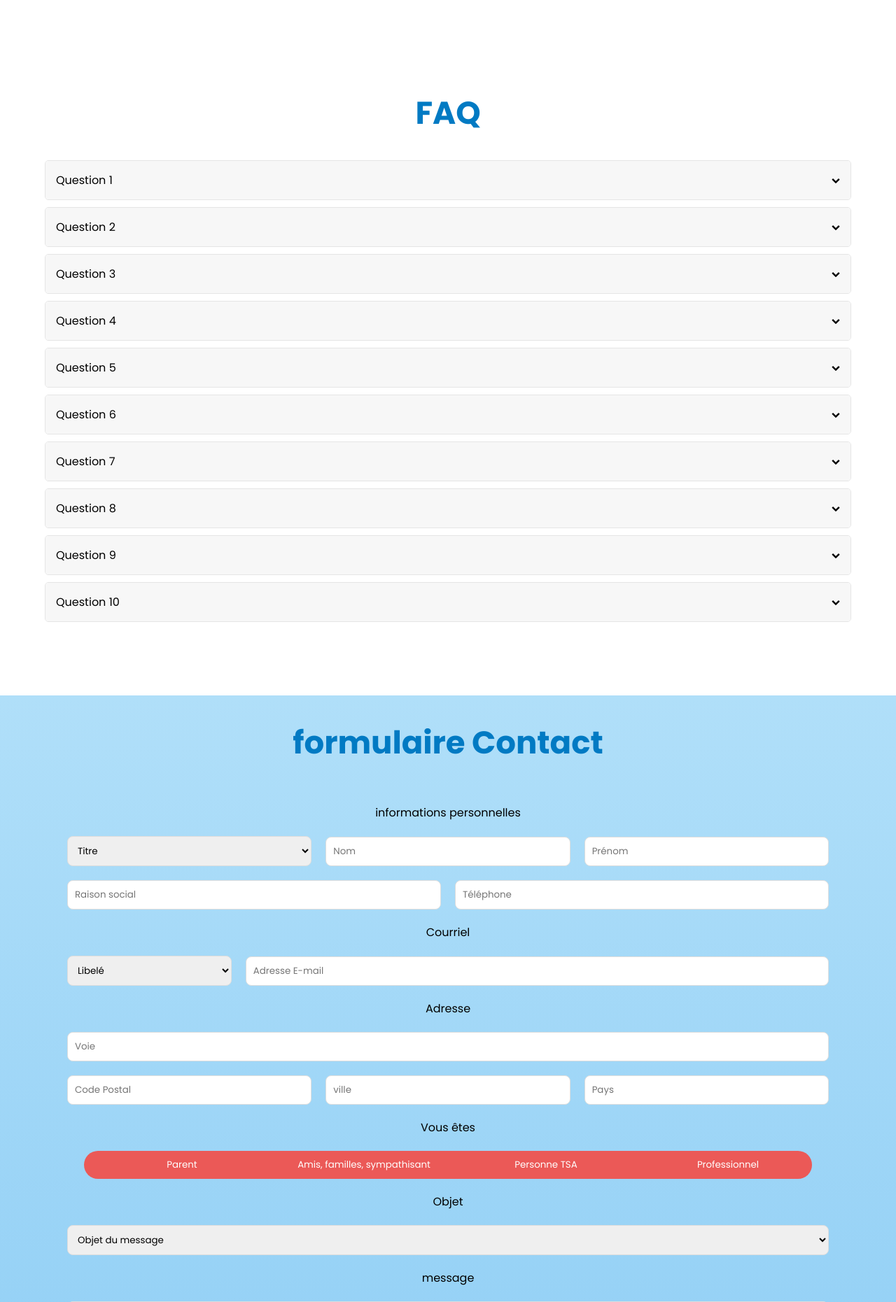
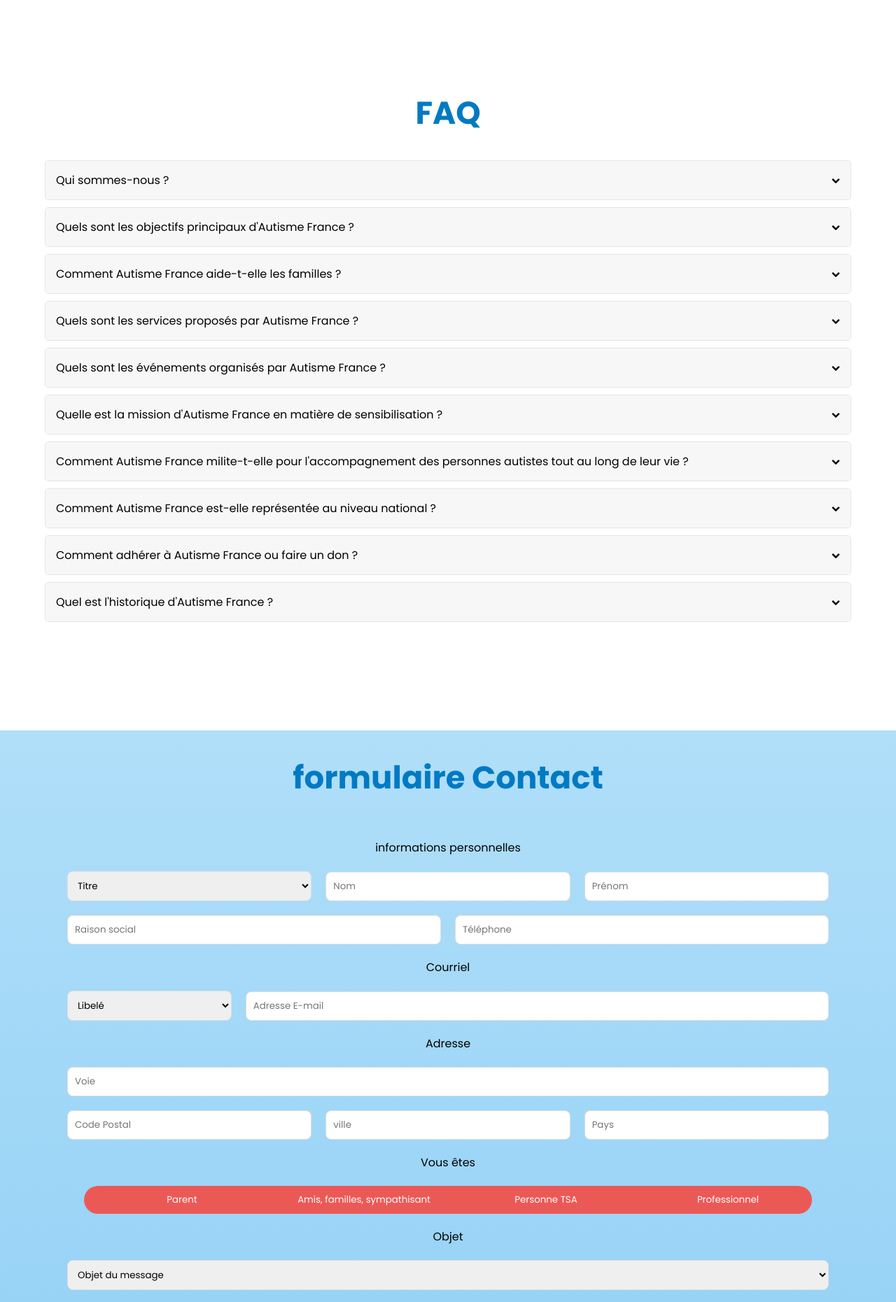
Before and after one commit to Ychnightder/SAE_WEB_2024, a PHP site: page /contact/contact.html in a window 1280 px wide. Shown: the part 970-2831 px from the top of the page at 70% size. Run offline with PHP 8.4, Linux system fonts and the light colour scheme.

Commit message:
contact.html and contact.css fini

```diff
--- a/src/contact/contact.css
+++ b/src/contact/contact.css
@@ -25,7 +25,6 @@
   text-transform: uppercase;
   margin-top: 43px;
   margin-bottom: 57px;
-
   color: #017ac3;
 }
 
@@ -80,7 +79,6 @@
 .accordion {
   width: 90%;
   margin: 0 auto;
-
 }
 .faq {
   width: 100%;
@@ -125,8 +123,9 @@
   padding: 15px;
   display: none;
   border-top: 1px solid #e5e5e5;
-  display: none;
   overflow: hidden;
+  text-align: left;
+  line-height: 1.6;
 }
 
 .accordion-item.active .accordion-content {
@@ -256,9 +255,14 @@ textarea {
   display: flex;
   align-items: center;
   justify-content: center;
+  transition: background-color 0.3s ease-out;
+
+}
+.input-vs button:hover {
+  background: #f27775;
 }
 .input-vs button span {
-  margin: 10px;
+  padding: 10px;
 }
 .input-vs button:first-child {
   border-radius: 50px 0px 0px 50px;
@@ -327,14 +331,20 @@ textarea {
 
 .form-btnSubmit button:first-child {
   background: #eb5957;
+  transition: background-color 0.3s ease-out;
 }
-
+.form-btnSubmit button:first-child:hover {
+  background: #f27775;
+}
 .form-btnSubmit button:last-child {
   background: #e5e4e4;
   cursor: pointer;
 }
 /* Ordinateurs de bureau moyens et petits */
 @media (max-width: 1280px) {
+  .form-contact{
+    margin-top: 50px;
+  }
   .contact .wrapper-main {
     flex-direction: column;
     justify-content: center;
@@ -355,6 +365,9 @@ textarea {
 
 /* Tablettes */
 @media (max-width: 1024px) {
+  .form-contact{
+    margin-top: 50px;
+  }
   .title-contact h1 {
     font-size: 48px;
   }
@@ -388,6 +401,9 @@ textarea {
 
 /* Smartphones grands écrans */
 @media (max-width: 768px) {
+  .input-vs button {
+    font-size: 11px;
+  }
   .title-contact h1 {
     font-size: 36px;
     margin: 20px 0;
@@ -402,7 +418,9 @@ textarea {
   .box-img {
     margin-bottom: 20px;
   }
-
+  .form-contact{
+    margin-top: 250px;
+  }
   .accordion {
     width: 100%;
   }
--- a/src/contact/contact.html
+++ b/src/contact/contact.html
@@ -166,7 +166,7 @@
         <div class="accordion">
           <div class="accordion-item">
             <button class="accordion-header">
-              Question 1
+              Qui sommes-nous ?
               <svg
                 class="icon"
                 aria-hidden="true"
@@ -183,12 +183,12 @@
               </svg>
             </button>
             <div class="accordion-content">
-              <p>Answer to Question 1</p>
+              <p>Autisme France est une association nationale de parents créée en 1989, représentant environ 9 000 familles. Elle milite pour un diagnostic correct et un accompagnement adapté des personnes autistes tout au long de leur vie.</p>
             </div>
           </div>
           <div class="accordion-item">
             <button class="accordion-header">
-              Question 2
+              Quels sont les objectifs principaux d'Autisme France ?
               <svg
                 class="icon"
                 aria-hidden="true"
@@ -205,12 +205,12 @@
               </svg>
             </button>
             <div class="accordion-content">
-              <p>Answer to Question 2</p>
+              <p>Autisme France milite pour un dépistage et un diagnostic précoces, conformes aux standards internationaux, et pour un accompagnement éducatif et professionnel tout au long de la vie des personnes autistes.</p>
             </div>
           </div>
           <div class="accordion-item">
             <button class="accordion-header">
-              Question 3
+              Comment Autisme France aide-t-elle les familles ?
               <svg
                 class="icon"
                 aria-hidden="true"
@@ -227,12 +227,12 @@
               </svg>
             </button>
             <div class="accordion-content">
-              <p>Answer to Question 3</p>
+              <p>L'association propose une ligne téléphonique pour informer les parents, publie une lettre électronique mensuelle, organise un congrès annuel, et offre un service d'assistance juridique téléphonique pour aider les familles à naviguer dans les démarches liées à l'autisme.</p>
             </div>
           </div>
           <div class="accordion-item">
             <button class="accordion-header">
-              Question 4
+              Quels sont les services proposés par Autisme France ?
               <svg
                 class="icon"
                 aria-hidden="true"
@@ -249,12 +249,12 @@
               </svg>
             </button>
             <div class="accordion-content">
-              <p>Answer to Question 4</p>
+              <p>Autisme France offre des services tels que des conseils téléphoniques, des publications informatives (lettres, revues), un service d'assistance juridique, et un groupement de coopération sociale et médico-sociale (GCSMS AF).</p>
             </div>
           </div>
           <div class="accordion-item">
             <button class="accordion-header">
-              Question 5
+              Quels sont les événements organisés par Autisme France ?
               <svg
                 class="icon"
                 aria-hidden="true"
@@ -271,12 +271,12 @@
               </svg>
             </button>
             <div class="accordion-content">
-              <p>Answer to Question 5</p>
+              <p>Chaque année, Autisme France organise un congrès pour discuter des avancées scientifiques, thérapeutiques et éducatives liées à l'autisme, aussi bien pour les enfants que pour les adultes.</p>
             </div>
           </div>
           <div class="accordion-item">
             <button class="accordion-header">
-              Question 6
+              Quelle est la mission d'Autisme France en matière de sensibilisation ?
               <svg
                 class="icon"
                 aria-hidden="true"
@@ -293,12 +293,12 @@
               </svg>
             </button>
             <div class="accordion-content">
-              <p>Answer to Question 6</p>
+              <p>Autisme France s'engage à sensibiliser le public et les pouvoirs publics aux besoins des personnes autistes et aux dysfonctionnements de leur accompagnement, en proposant des solutions concrètes.</p>
             </div>
           </div>
           <div class="accordion-item">
             <button class="accordion-header">
-              Question 7
+              Comment Autisme France milite-t-elle pour l'accompagnement des personnes autistes tout au long de leur vie ?
               <svg
                 class="icon"
                 aria-hidden="true"
@@ -315,12 +315,12 @@
               </svg>
             </button>
             <div class="accordion-content">
-              <p>Answer to Question 7</p>
+              <p>Autisme France demande que les personnes autistes bénéficient d'interventions éducatives et professionnelles adaptées dès le diagnostic, avec un soutien continu tout au long de leur vie, afin de favoriser leur intégration sociale et professionnelle.</p>
             </div>
           </div>
           <div class="accordion-item">
             <button class="accordion-header">
-              Question 8
+              Comment Autisme France est-elle représentée au niveau national ?
               <svg
                 class="icon"
                 aria-hidden="true"
@@ -337,13 +337,15 @@
               </svg>
             </button>
             <div class="accordion-content">
-              <p>Answer to Question 8</p>
+              <p>Autisme France siège dans plusieurs instances officielles comme le CNCPH, la CNSA, et participe à des comités de suivi sur l’inclusion scolaire et universitaire ainsi que sur la bientraitance et la maltraitance.
+
+              </p>
             </div>
           </div>
 
           <div class="accordion-item">
             <button class="accordion-header">
-              Question 9
+              Comment adhérer à Autisme France ou faire un don ?
               <svg
                 class="icon"
                 aria-hidden="true"
@@ -360,12 +362,12 @@
               </svg>
             </button>
             <div class="accordion-content">
-              <p>Answer to Question 9</p>
+              <p>Pour adhérer à Autisme France ou faire un don, vous pouvez visiter leur site officiel ou contacter leur permanence téléphonique disponible de 8h30 à 12h30, du lundi au vendredi, au 04 93 46 01 77.</p>
             </div>
           </div>
           <div class="accordion-item">
             <button class="accordion-header">
-              Question 10
+              Quel est l'historique d'Autisme France ?
               <svg
                 class="icon"
                 aria-hidden="true"
@@ -382,7 +384,7 @@
               </svg>
             </button>
             <div class="accordion-content">
-              <p>Answer to Question 10</p>
+              <p>L'association a été fondée en 1989 et est reconnue d’utilité publique. Depuis sa création, elle a mené plusieurs combats pour faire reconnaître les droits des personnes autistes en France.</p>
             </div>
           </div>
         </div>
@@ -399,7 +401,6 @@
                 </option>
                 <option value="Mr">Mr</option>
                 <option value="Mme">Mme</option>
-                <option value="Mlle">Mlle</option>
               </select>
               <input type="text" placeholder="Nom" />
               <input type="text" placeholder="Prénom" />
@@ -414,8 +415,11 @@
                 <option style="display: none" value="" selected disabled>
                   Libelé
                 </option>
-                <option value="Personnelle">Personnelle</option>
                 <option value="Bureau">Bureau</option>
+                <option value="Bureau">Domicile</option>
+                <option value="Personnelle">Perso</option>
+                <option value="Bureau">Principal</option>
+                <option value="Bureau">Pro</option>
               </select>
               <input type="email" placeholder="Adresse E-mail" />
             </div>
@@ -446,8 +450,14 @@
                 <option style="display: none" value="" selected disabled>
                   Objet du message
                 </option>
-                <option value="Personnelle">-</option>
-                <option value="Bureau">-</option>
+                <option value="Adhésion">Adhésion</option>
+                <option value="Boutique">Boutique</option>
+                <option value="Congrès Autisme France" >Congrès Autisme France</option>
+                <option value="Conseeil juridique" >Conseeil juridique</option>
+                <option value="Demande de partenariat">Demande de partenariat</option>
+                <option value="Dons et legs">Dons et legs</option>
+                <option value="Nouvelles coordonnées">Nouvelles coordonnées</option>
+                <option value="Présentation d'un projet">Présentation d'un projet</option>
               </select>
             </div>
           </div>
--- a/src/contact/contact.js
+++ b/src/contact/contact.js
@@ -16,10 +16,20 @@ btnAll.forEach((btn) => {
 
 
 
-// Sélectionne tous les boutons de l'accordéon
 const accordionHeaders = document.querySelectorAll('.accordion-header');
 accordionHeaders.forEach(header => {
   header.addEventListener('click', () => {
+
+    accordionHeaders.forEach(otherHeader => {
+      const otherContent = otherHeader.nextElementSibling;
+      const otherIcon = otherHeader.querySelector('.icon');
+      if (otherHeader !== header) {
+        otherContent.classList.remove('active');
+        otherIcon.style.transform = 'rotate(0deg)';
+      }
+    });
+
+
     const accordionContent = header.nextElementSibling;
     accordionContent.classList.toggle('active');
     const icon = header.querySelector('.icon');
```
